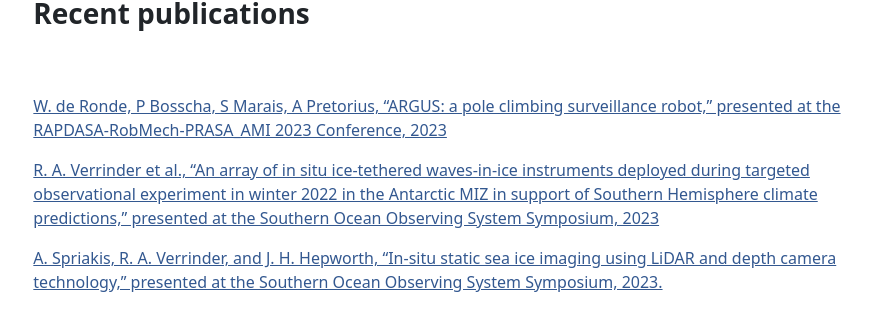
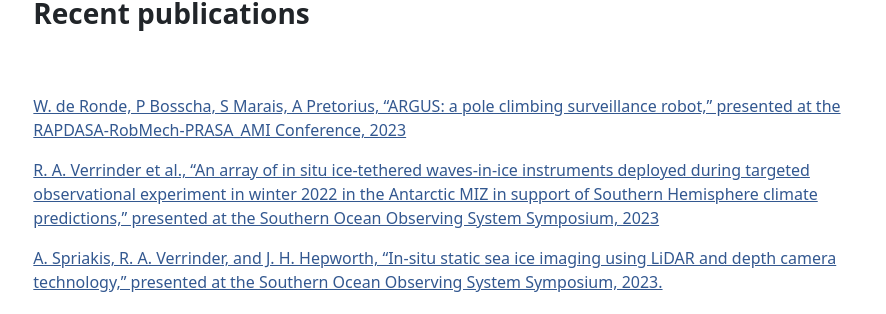
Before and after one commit to MechatronicSystems-Group/mechatronicsystems-group.github.io, a Jekyll site: the page built from publications.md, in a window 1280 px wide. Shown: the part 257-571 px from the top of the page, without its empty margins (196-1082 px from the left). Built offline with Jekyll 4.4.1, drawn with Linux system fonts in a browser that asks for light colours.

Commit message:
Update publications.yml

```diff
--- a/_data/publications.yml
+++ b/_data/publications.yml
@@ -5,7 +5,7 @@
 
 index:
 
-- {name: 'W. de Ronde, P Bosscha, S Marais, A Pretorius, “ARGUS: a pole climbing surveillance robot,” presented at the RAPDASA-RobMech-PRASA_AMI 2023 Conference, 2023', url: ''}
+- {name: 'W. de Ronde, P Bosscha, S Marais, A Pretorius, “ARGUS: a pole climbing surveillance robot,” presented at the RAPDASA-RobMech-PRASA_AMI Conference, 2023', url: ''}
 
 - {name: 'R. A. Verrinder et al., “An array of in situ ice-tethered waves-in-ice instruments deployed during targeted observational experiment in winter 2022 in the Antarctic MIZ in support of Southern Hemisphere climate predictions,” presented at the Southern Ocean Observing System Symposium, 2023', url: ''}
 
```
